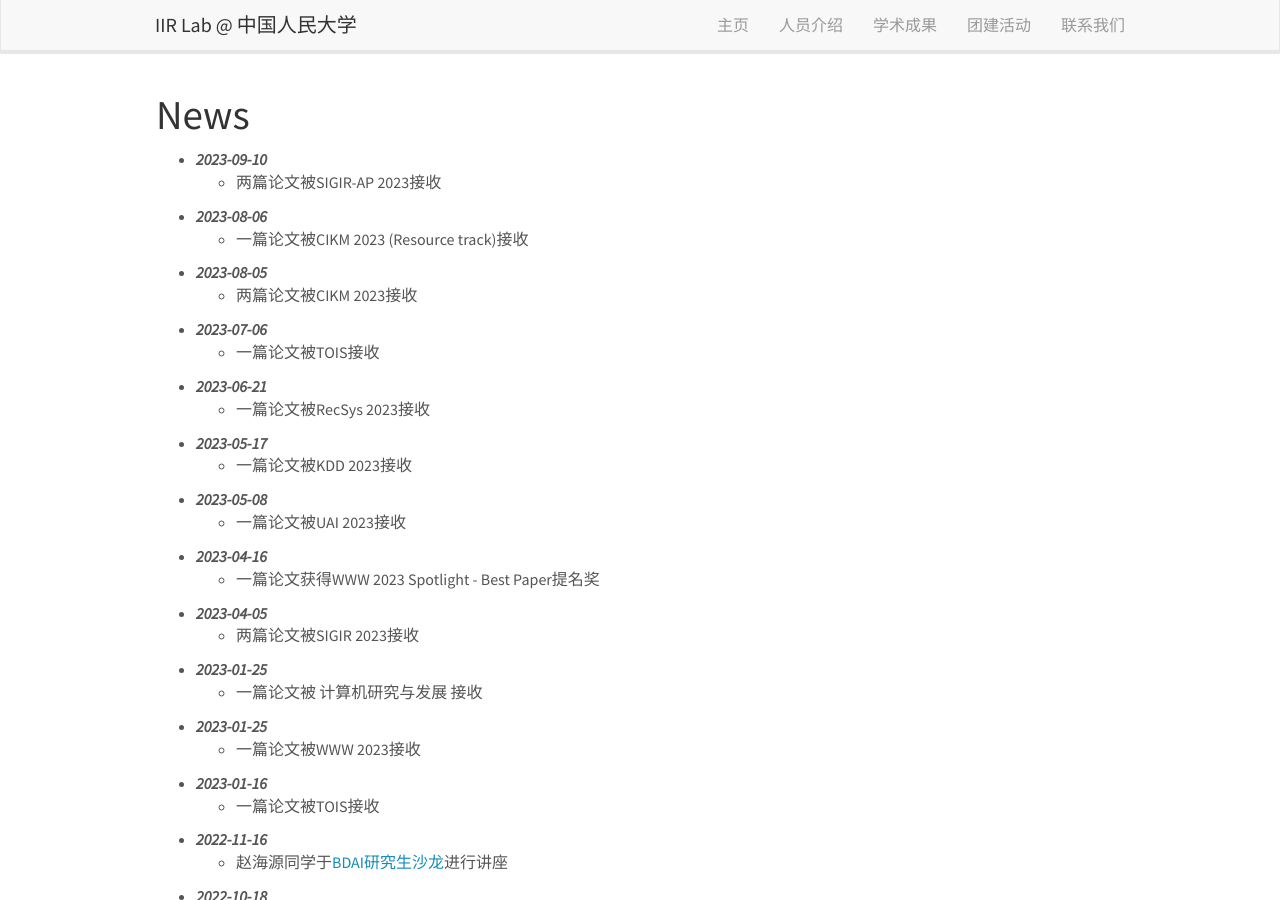
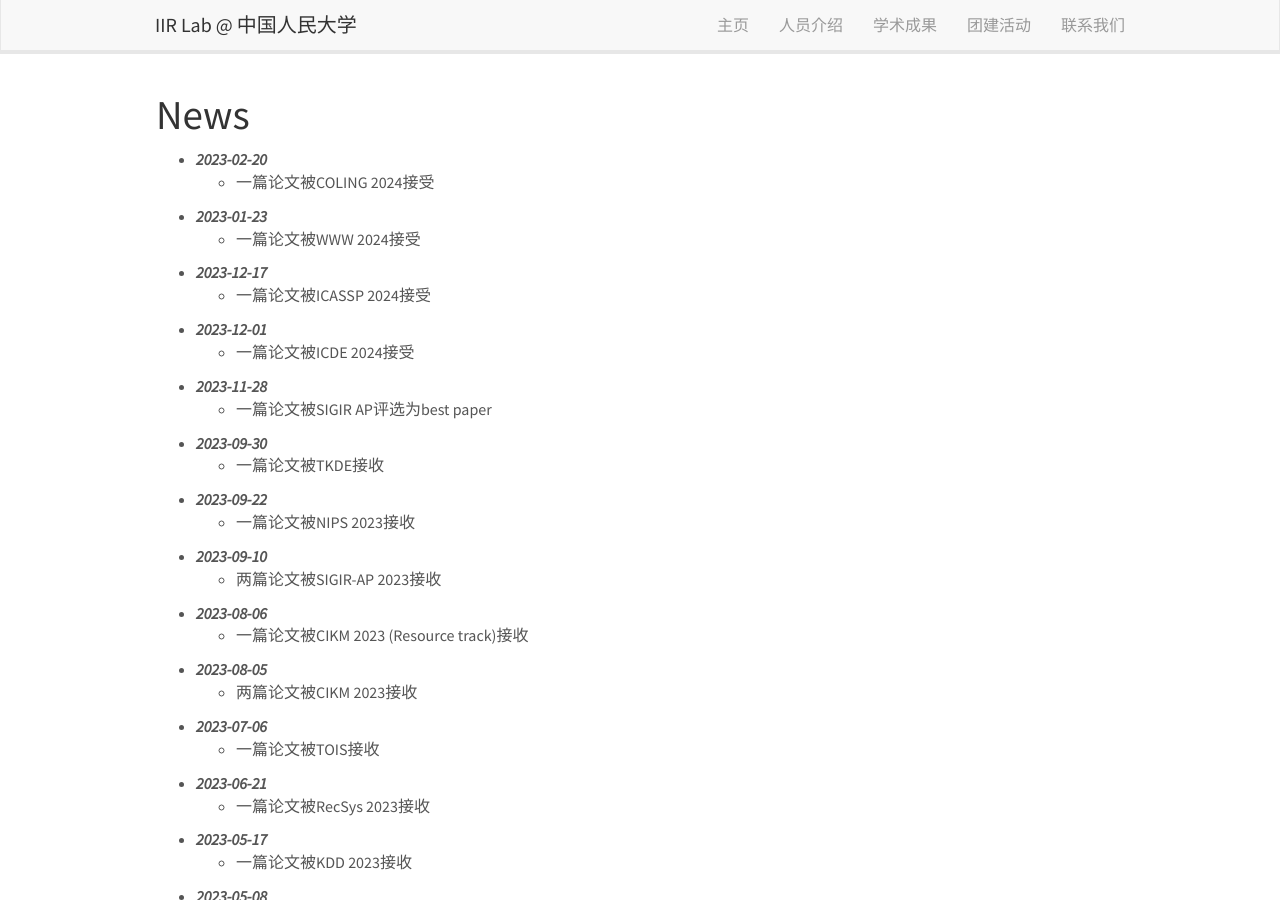
Before and after one commit to RUC-IIR-Lab/RUC-IIR-Lab.github.io, a Jekyll site: the page built from _pages/allnews.md, in a window 1280 px wide and 900 px high. Built offline with Jekyll 4.4.1, drawn with Linux system fonts in a browser that asks for light colours; nearby versions of some CDN libraries.

Commit message:
update data

```diff
--- a/_data/news.yml
+++ b/_data/news.yml
@@ -1,3 +1,24 @@
+- date: 2023-02-20
+  headline:  一篇论文被COLING 2024接受
+
+- date: 2023-01-23
+  headline:  一篇论文被WWW 2024接受
+
+- date: 2023-12-17
+  headline:  一篇论文被ICASSP 2024接受
+
+- date: 2023-12-01
+  headline:  一篇论文被ICDE 2024接受
+
+- date: 2023-11-28
+  headline:  一篇论文被SIGIR AP评选为best paper
+
+- date: 2023-09-30
+  headline:  一篇论文被TKDE接收
+
+- date: 2023-09-22
+  headline:  一篇论文被NIPS 2023接收
+
 - date: 2023-09-10
   headline:  两篇论文被SIGIR-AP 2023接收
 
--- a/_data/team_members_msc.yml
+++ b/_data/team_members_msc.yml
@@ -7,3 +7,8 @@
   photo: ninglushao.jpg
   info: 推荐系统
   email: ninglu_shao@ruc.edu.cn
+
+- name: 张昌硕
+  photo: zhangchangshuo.jpeg
+  info: 推荐系统
+  email: lyingCS@foxmail.com
```
Also changed, not shown: _data/publist_2023.yml (+23 -3 lines), _data/publist_2024.yml (added, +24 -0 lines), _data/team_members_bcs.yml (deleted, +0 -14 lines), _data/team_members_phd.yml (+14 -0 lines), _pages/team.md (+0 -35 lines), images/teampic/hanxueran.jpeg (deleted), images/teampic/shenchenglei.jpg (added), 1 other file.
